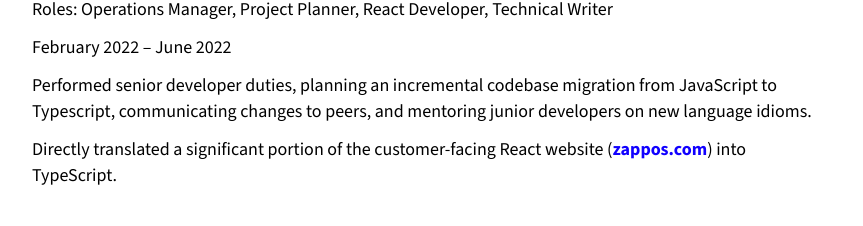
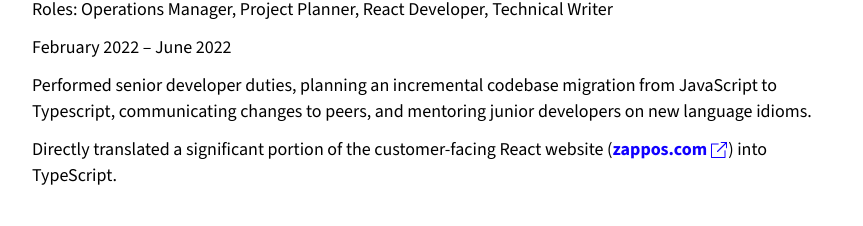
Before and after one commit to mucrow/mucrow.dev, a Next.js app: page /cv in a window 1280 px wide. Shown: the part 1052-1278 px from the top of the page, without its empty margins (208-1071 px from the left). Built offline with nearby package versions, Linux system fonts and the light colour scheme.

Commit message:
External link icon + semantic color variables

```diff
--- a/app/globals.css
+++ b/app/globals.css
@@ -1,12 +1,16 @@
 @import url('https://fonts.googleapis.com/css2?family=JetBrains+Mono&family=Oswald:wght@400;700&family=Source+Sans+3:ital,wght@0,400;0,700;1,400;1,700&display=swap');
 
 :root {
-  --color-black: #000000;
-  --color-blue-200: #1100ff;
-  --color-blue-700: #daf0ff;
-  --color-gray-600: #dfdfdf;
-  --color-gray-700: #ebebeb;
-  --color-white: #ffffff;
+  --color-palette-black: #000000;
+  --color-palette-blue-200: #1100ff;
+  --color-palette-blue-300: #3c5eff;
+  --color-palette-blue-700: #daf0ff;
+  --color-palette-gray-600: #dfdfdf;
+  --color-palette-gray-700: #ebebeb;
+  --color-palette-white: #ffffff;
+
+  --color-link: var(--color-palette-blue-200);
+  --color-link-focus: var(--color-palette-blue-300);
 
   --font-family-primary: 'Source Sans 3', sans-serif;
   --font-family-heading: 'Oswald', serif;
@@ -44,14 +48,41 @@ html {
 }
 
 a:not(.unstyle) {
-  color: var(--color-blue-200);
+  color: var(--color-link);
   display: inline-block;
   font-weight: bold;
   text-decoration: none;
 }
 
 a:active:not(.unstyle), a:focus:not(.unstyle), a:hover:not(.unstyle) {
+  color: var(--color-link-focus);
   text-decoration: underline;
+}
+
+/** Adds externalLink.png to links with the target attribute set to "_blank". */
+a[target="_blank"]:not(.unstyle):after {
+  /* Keep width and height in sync. */
+  --icon-height: 16px;
+  background-color: var(--color-link);
+  content: '';
+  display: inline-block;
+  height: var(--icon-height);
+  margin: 0 1px 0 4px;
+  mask: url("/externalLink.png");
+  mask-repeat: no-repeat;
+  mask-size: contain;
+  vertical-align: middle;
+  width: var(--icon-height);
+}
+
+/**
+ * Focus color consistency for externalLink.png (found on links with
+ * target="_blank")
+ */
+a:active[target="_blank"]:not(.unstyle):after,
+a:focus[target="_blank"]:not(.unstyle):after,
+a:hover[target="_blank"]:not(.unstyle):after {
+  background-color: var(--color-link-focus);
 }
 
 h1, h2, h3, h4, h5, h6 {
@@ -69,7 +100,7 @@ h2 {
 }
 
 h3 {
-  border-color: var(--color-blue-700);
+  border-color: var(--color-palette-blue-700);
   border-style: solid;
   border-width: 4px 0;
   font-size: var(--font-size-400);
@@ -102,12 +133,12 @@ li {
 }
 
 header {
-  background-color: var(--color-blue-200);
+  background-color: var(--color-palette-blue-200);
   padding: 0 2px;
 }
 
 .homepage-link {
-  color: var(--color-white);
+  color: var(--color-palette-white);
   font-size: var(--font-size-700);
   font-weight: bold;
   text-decoration: none;
```
Also changed, not shown: public/externalLink.png (added), 1 other file (tests, documents, lock files or other folders).
